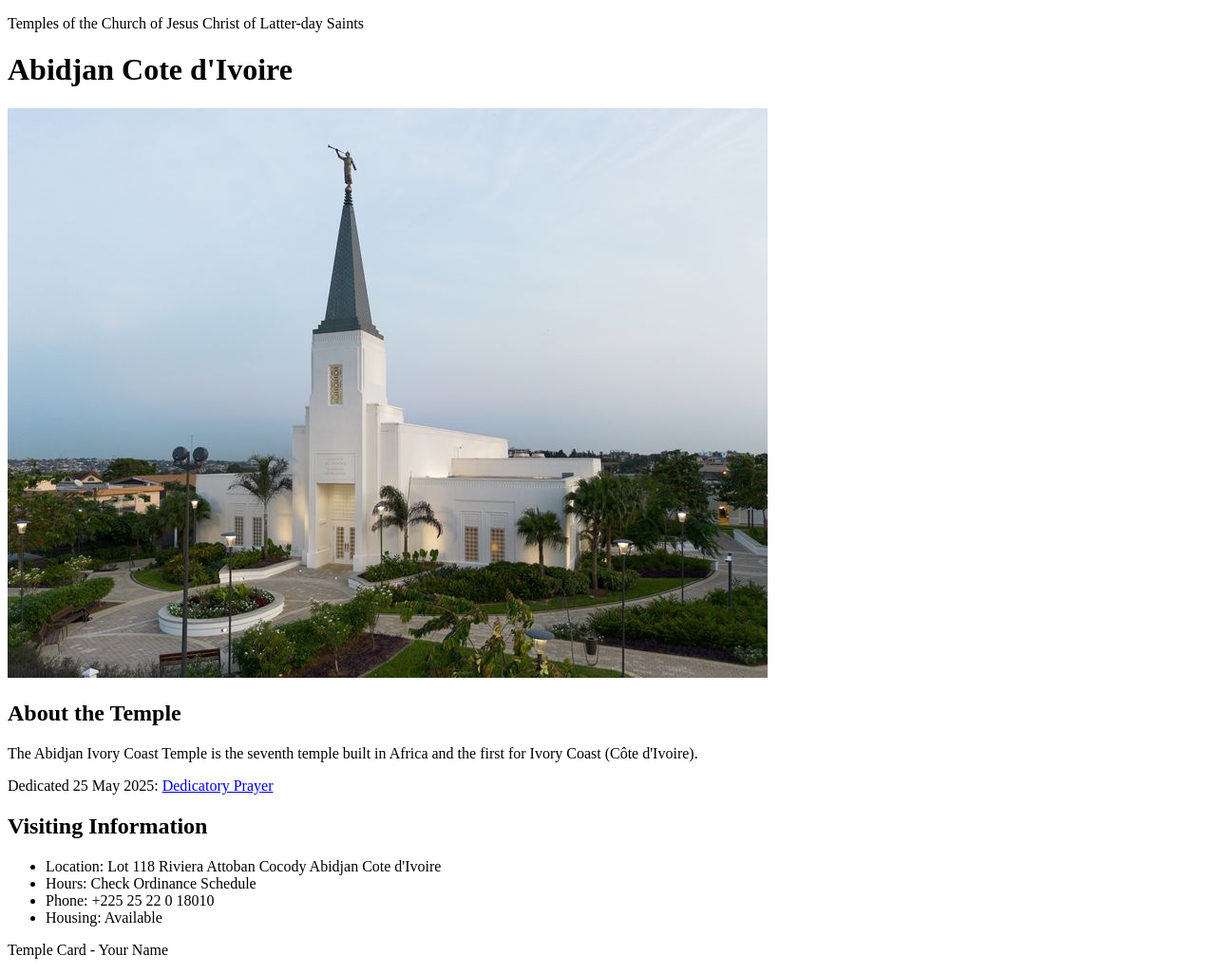
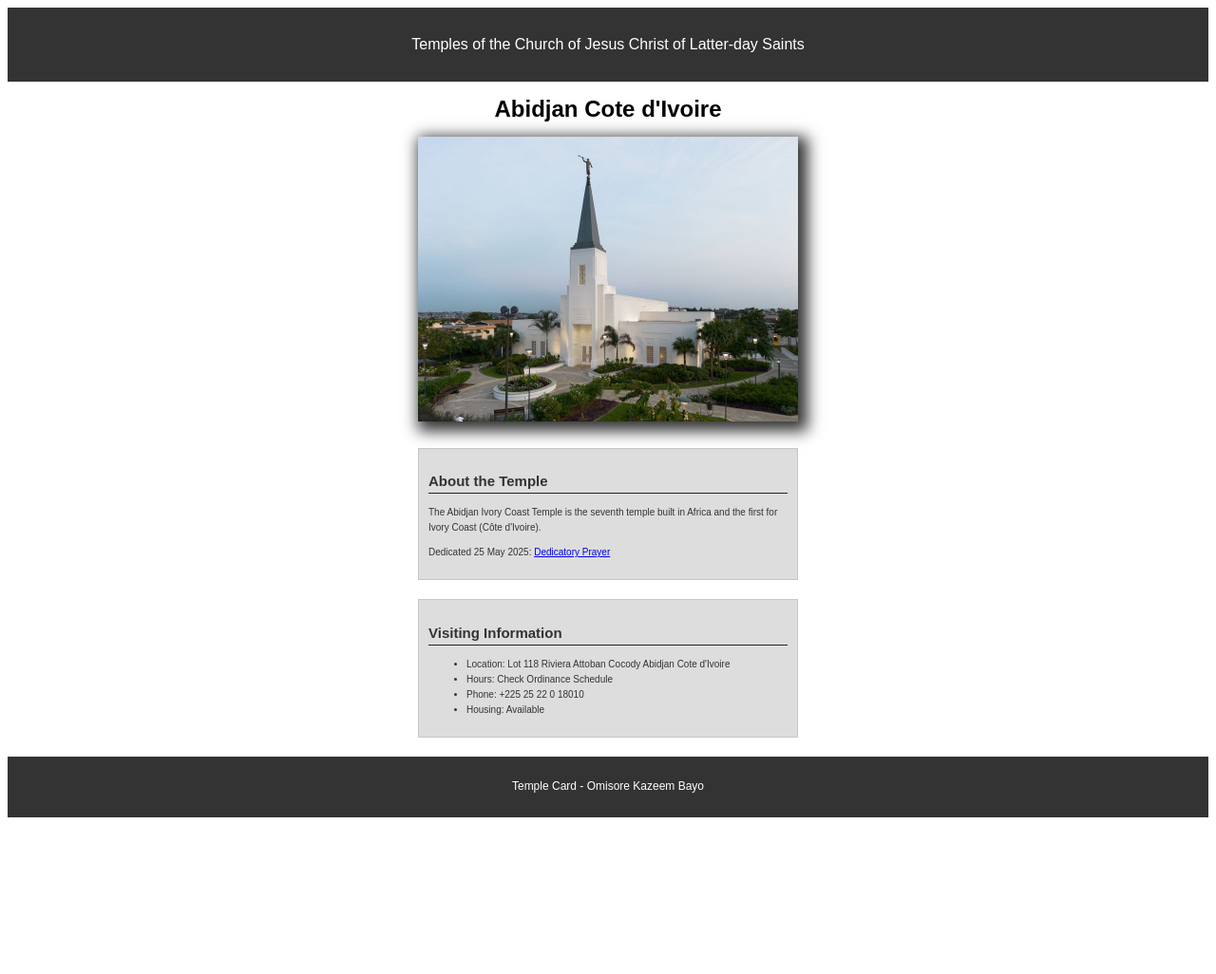
Before and after one commit to Omisorebayo/wdd130, a plain HTML site: page week02/temple.html in a window 1280 px wide. Shown: the whole page at 95% size. After the commit the page ends 869 px from the top, so only its background shows below. Drawn offline with Linux system fonts and the light colour scheme.

Commit message:
temple and favourite

```diff
--- a/styles/styles.css
+++ b/styles/styles.css
@@ -0,0 +1,26 @@
+nav {
+    background-color: darkblue;
+    padding: 10px;
+}
+
+nav a {
+    color: white;
+    display: block;
+    padding: 20px;
+}
+
+h1 {
+    color: darkblue;
+}
+
+img {
+    width: 150px;
+    height: auto;
+    border: 1px solid black;
+    padding: 2px;
+    box-shadow: 0 0 30px gray;
+}
+
+p {
+    padding: 10px;
+}
--- /dev/null
+++ b/week02/styles/temple.css
@@ -0,0 +1,56 @@
+body {
+    font-family: Arial, sans-serif;
+    line-height: 1.6;
+
+}
+
+
+
+header {
+    font-size: 16px;
+    text-align: center;
+    color: white;
+    background-color: #333333;
+    padding: 10px;
+
+}
+
+main {
+    width: 400px;
+    margin: 0px auto;
+}
+
+h1 {
+    font-size: 24px;
+    text-align: center;
+    margin: 10px;
+}
+
+img {
+    width: 100%;
+    height: auto;
+    box-shadow: #333333 5px 5px 15px 5px;
+}
+
+section {
+    background-color: #dddddd;
+    margin: 20px 0;
+    padding: 10px;
+    border: 1px solid rgb(0 0 0 /10%);
+    font-size: 10px;
+    color: #333333;
+    text-align: left;
+
+}
+
+h2 {
+    border-bottom: 1px solid #222;
+}
+
+footer {
+    font-size: 12px;
+    text-align: center;
+    color: white;
+    background-color: #333333;
+    padding: 10px;
+}
--- a/week02/temple.html
+++ b/week02/temple.html
@@ -5,6 +5,7 @@
     <meta charset="UTF-8">
     <meta name="viewport" content="width=device-width, initial-scale=1.0">
     <title>Temple Card - Abidjan Cote d'Ivoire</title>
+    <link rel="stylesheet" href="styles/temple.css">
 </head>
 
 <body>
@@ -35,7 +36,7 @@
         </section>
     </main>
     <footer>
-        <p>Temple Card - Your Name</p>
+        <p>Temple Card - Omisore Kazeem Bayo</p>
     </footer>
 </body>
 
```
Also changed, not shown: index.html (+1 -0 lines), week01/favorite-city.html (added, +17 -0 lines), week02/box-model.html (+10 -3 lines), week02/styles/box-model.css (+26 -1 lines).
